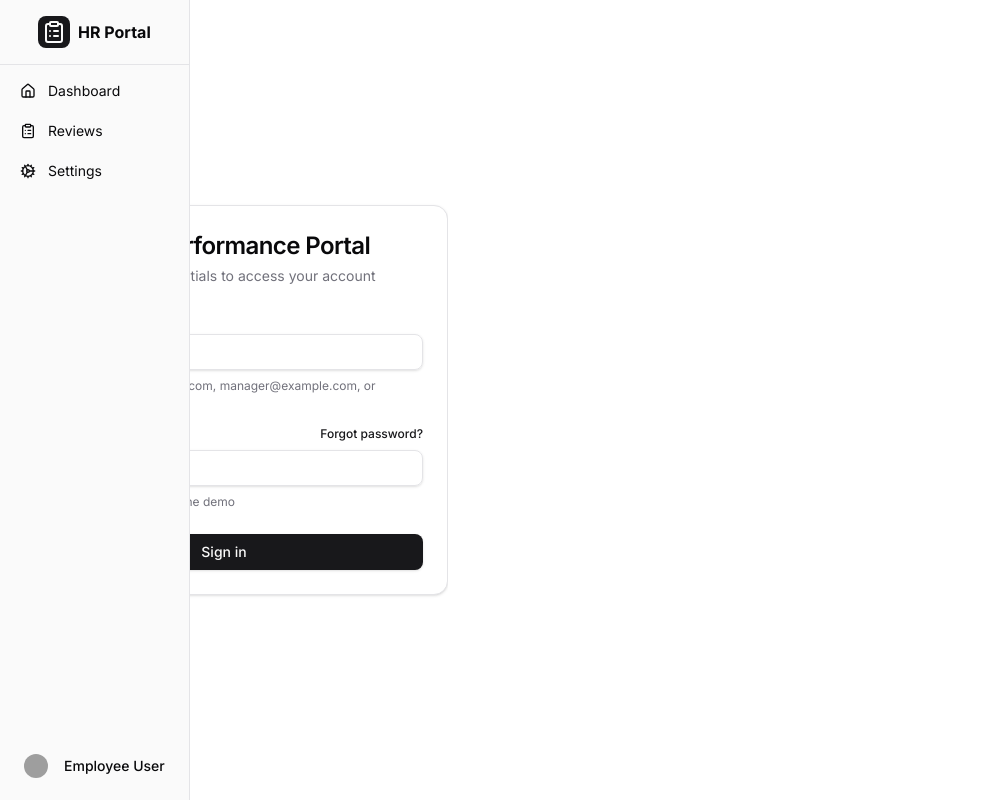
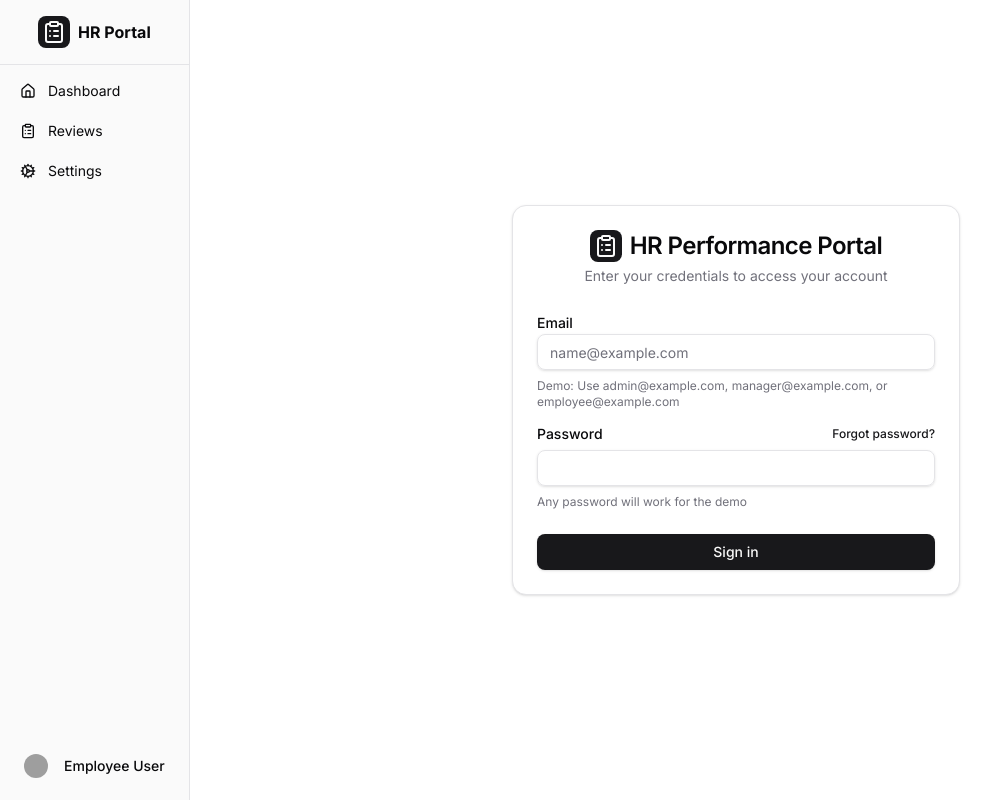
Before and after one commit to haleatus/hr-portal, a Next.js app: page / in a window 1280 px wide. Shown: the whole page, without its empty margins (0-1003 px from the left). Built offline with nearby package versions, Linux system fonts and the light colour scheme; grey boxes are pictures that could not be loaded.

Commit message:
update : updated te positioning

```diff
--- a/src/app/layout.tsx
+++ b/src/app/layout.tsx
@@ -22,9 +22,9 @@
     <html lang="en">
       <body className={inter.className}>
         <SidebarProvider>
-          <div className="flex min-h-screen">
+          <div className="flex min-h-screen w-full">
             <AppSidebar />
-            <main className="flex-1 overflow-y-auto">{children}</main>
+            <main className="flex-1 w-full md:pl-[12rem]">{children}</main>
           </div>
           <Toaster richColors position="bottom-left" />
         </SidebarProvider>
--- a/src/app/page.tsx
+++ b/src/app/page.tsx
@@ -13,7 +13,7 @@
   }
 
   return (
-    <div className="flex min-h-screen items-center justify-center">
+    <div className="flex min-h-screen w-full items-center justify-center">
       <LoginForm />
     </div>
   );
```
